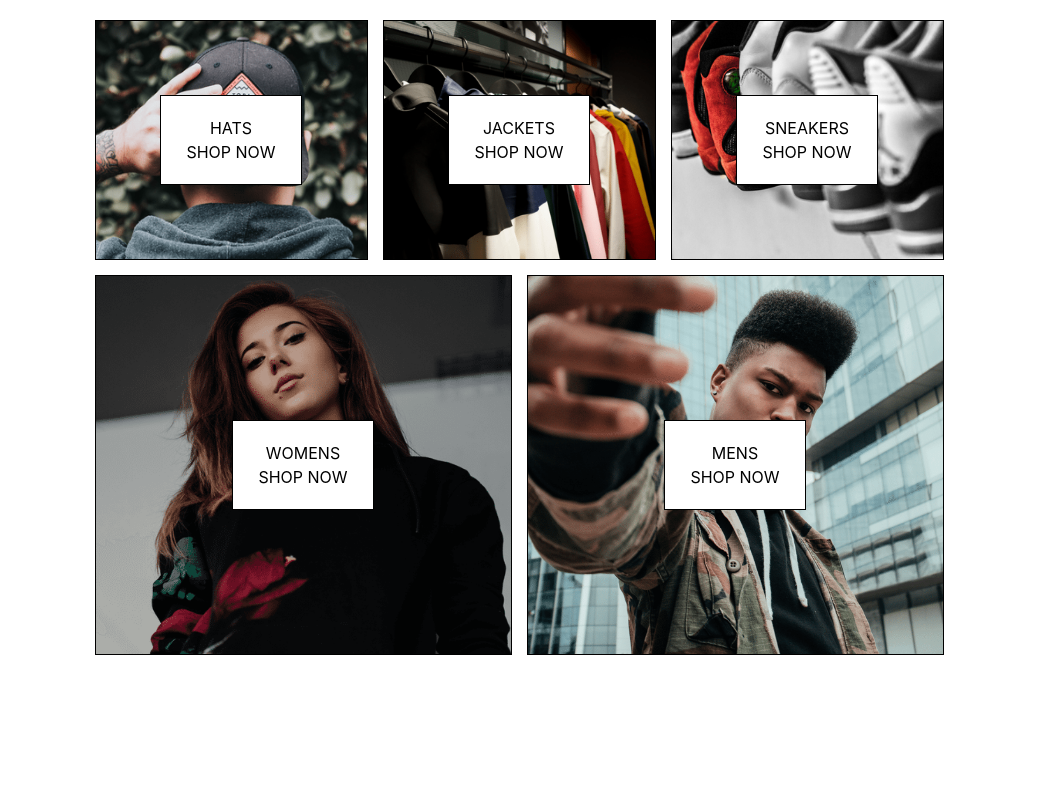
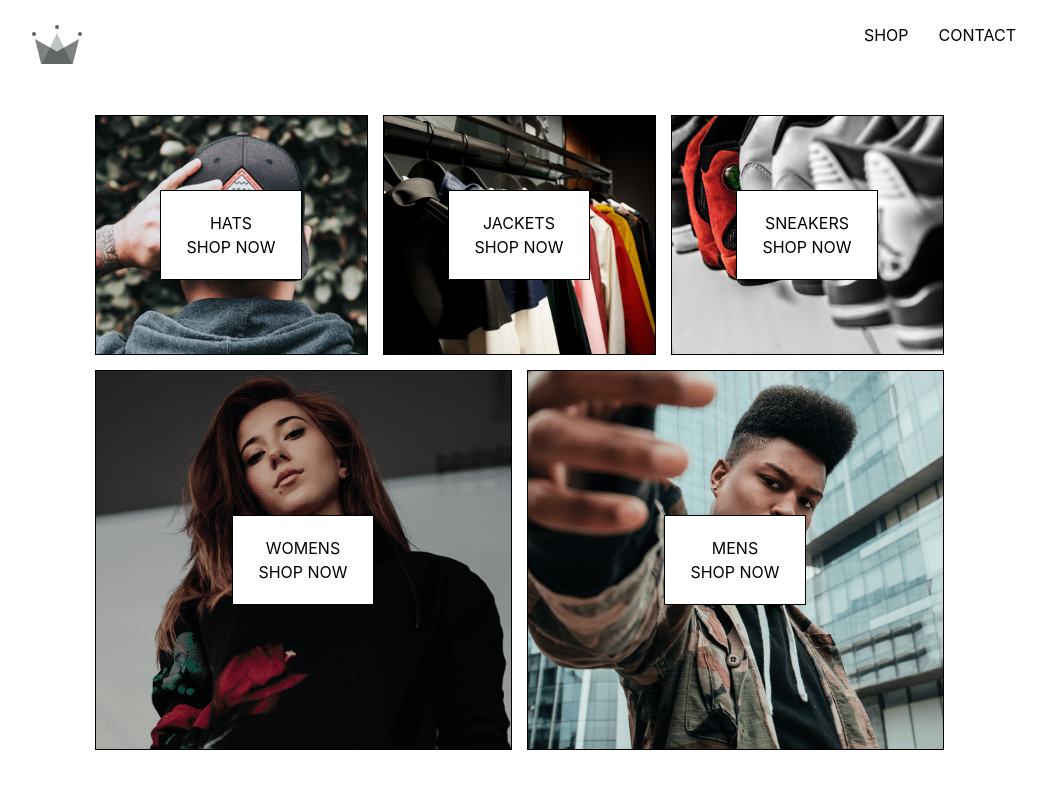
Before and after one commit to crysis1201/E-com-Site-Trail, a React (Create React App) app: page / in a window 1280 px wide. Shown: the top 788 px of the page, without its empty margins (121-1168 px from the left). Built offline with nearby package versions, Linux system fonts and the light colour scheme.

Commit message:
Added Header component

```diff
--- a/src/App.js
+++ b/src/App.js
@@ -1,6 +1,7 @@
 import { Route, Switch } from 'react-router-dom';
 import { BrowserRouter as Router } from 'react-router-dom'
 import './App.css';
+import Header from './Components/Header';
 import Homepage from "./Page/Homepage"
 import ShopPage from "./Page/Shoppage"
 
@@ -8,6 +9,7 @@
   return (
     <div className="App max-w-screen-lg mx-auto">
       <Router >
+        <Header />
         <Switch>
           <Route exact path="/" component={Homepage} />
           <Route path="/shoppage" component={ShopPage} />
--- /dev/null
+++ b/src/Components/Header.jsx
@@ -0,0 +1,24 @@
+import React from 'react';
+import { Link } from 'react-router-dom';
+
+import { ReactComponent as Logo } from '../assests/crown.svg';
+
+import './header.styles.scss';
+
+const Header = () => (
+  <div className='header'>
+    <Link className='logo-container' to='/'>
+      <Logo className='logo' />
+    </Link>
+    <div className='options'>
+      <Link className='option' to='/shoppage'>
+        SHOP
+      </Link>
+      <Link className='option' to='/contact'>
+        CONTACT
+      </Link>
+    </div>
+  </div>
+);
+
+export default Header;
--- /dev/null
+++ b/src/Components/header.styles.scss
@@ -0,0 +1,25 @@
+.header {
+  height: 70px;
+  width: 100%;
+  display: flex;
+  justify-content: space-between;
+  margin-bottom: 25px;
+
+  .logo-container {
+    height: 100%;
+    width: 70px;
+    padding: 25px;
+  }
+
+  .options {
+    width: 50%;
+    height: 100%;
+    display: flex;
+    align-items: center;
+    justify-content: flex-end;
+
+    .option {
+      padding: 10px 15px;
+    }
+  }
+}
```
Also changed, not shown: src/assests/crown.svg (added).
